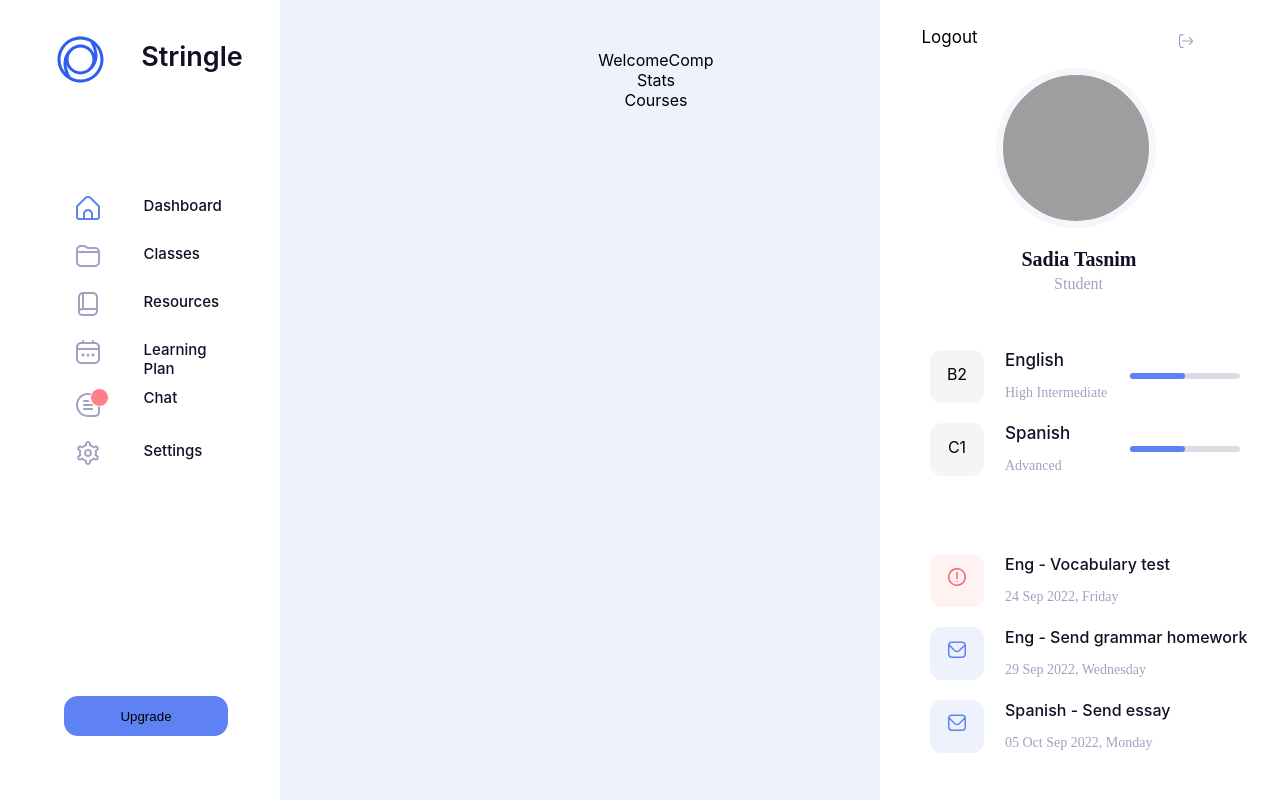
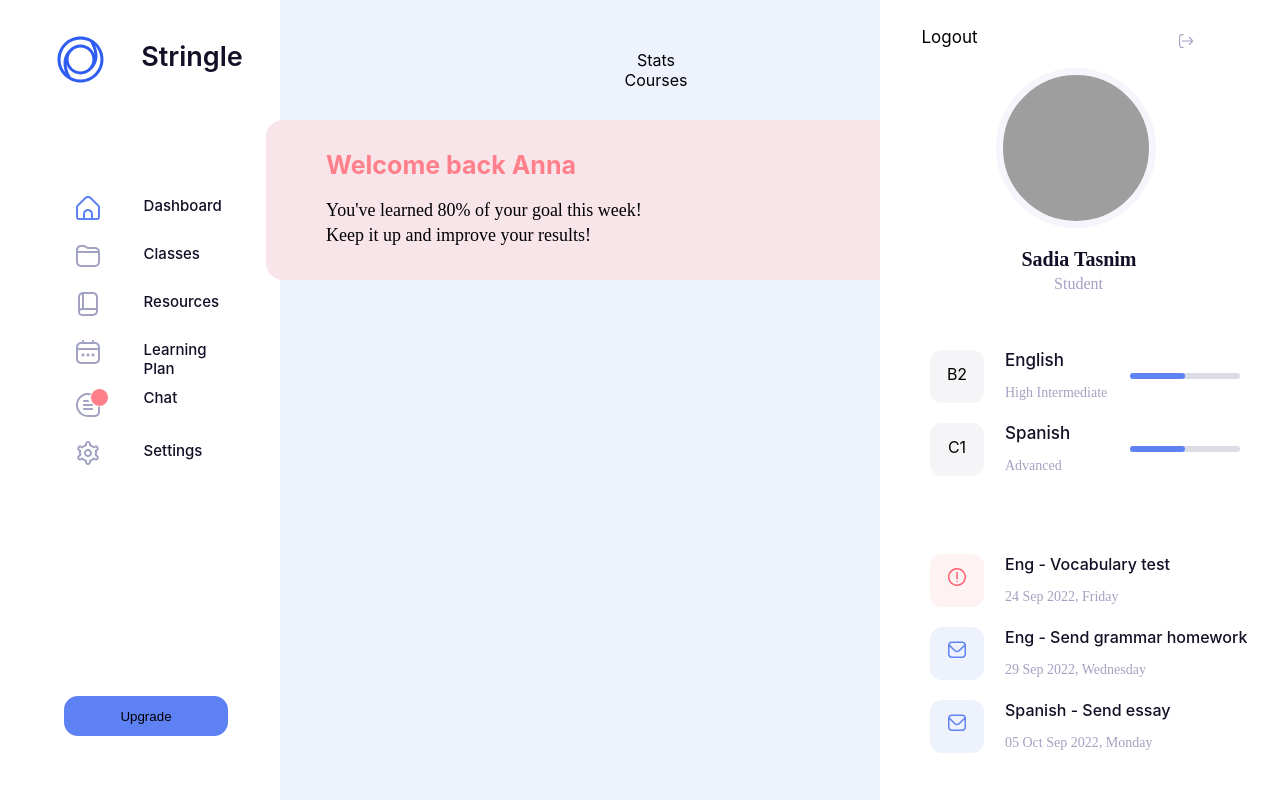
Before and after one commit to AbhishekSChauhan/socket_assignment, a React (Create React App) app: page / in a window 1280 px wide. Built offline with nearby package versions, Linux system fonts and the light colour scheme; grey boxes are pictures that could not be loaded.

Commit message:
Welcome component

```diff
--- /dev/null
+++ b/src/components/Dashboard/Welcome.css
@@ -0,0 +1,51 @@
+.welcome-container{
+    position: absolute;
+    width: 780px;
+    height: 160px;
+    left: 10px;
+    top: 120px;
+    text-align: left;
+    background: #F7E5E9;
+    border-radius: 17px;
+}
+.welcome-greet{
+    position: absolute;
+    width: 277px;
+    height: 38px;
+    left: 60px;
+    top: 30px;
+    font-style: normal;
+    font-weight: 700;
+    font-size: 25px;
+    color: #FF808B;
+}
+
+.welcome-msg{
+    position: absolute;
+    width: 380px;
+    height: 27px;
+    left: 60px;
+    top: 80px;
+
+    font-family: 'Poppins';
+    font-style: normal;
+    font-weight: 400;
+    font-size: 18px;
+    color: #000000;
+}
+
+.welcome-msg2{
+    position: absolute;
+    width: 324px;
+    height: 27px;
+    left: 60px;
+    top:  105px;
+
+    font-family: 'Poppins';
+    font-style: normal;
+    font-weight: 400;
+    font-size: 18px;
+
+    color: #000000;
+
+    }
--- a/src/components/Dashboard/WelcomeComp.jsx
+++ b/src/components/Dashboard/WelcomeComp.jsx
@@ -1,8 +1,19 @@
 import React from 'react'
+import './Welcome.css'
 
 const WelcomeComp = () => {
   return (
-    <div>WelcomeComp</div>
+    <div className='welcome-container'>
+      <div className='welcome-greet'>
+        Welcome back Anna
+      </div>
+      <div className='welcome-msg'>
+        You've learned 80% of your goal this week!
+      </div>
+      <div className='welcome-msg2'>
+        Keep it up and improve your results!
+      </div>
+    </div>
   )
 }
 
```
